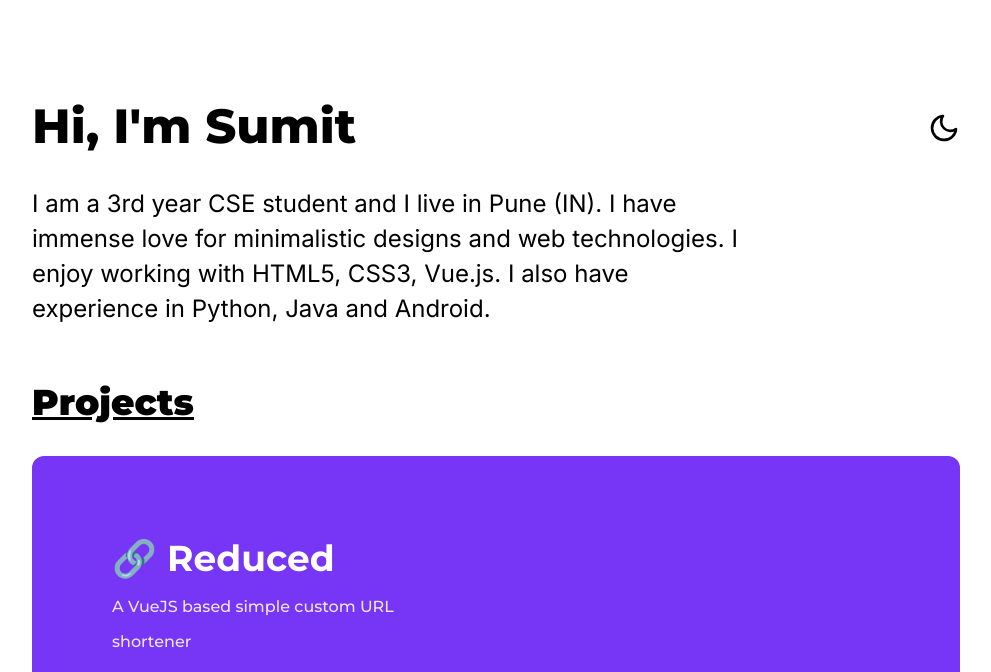
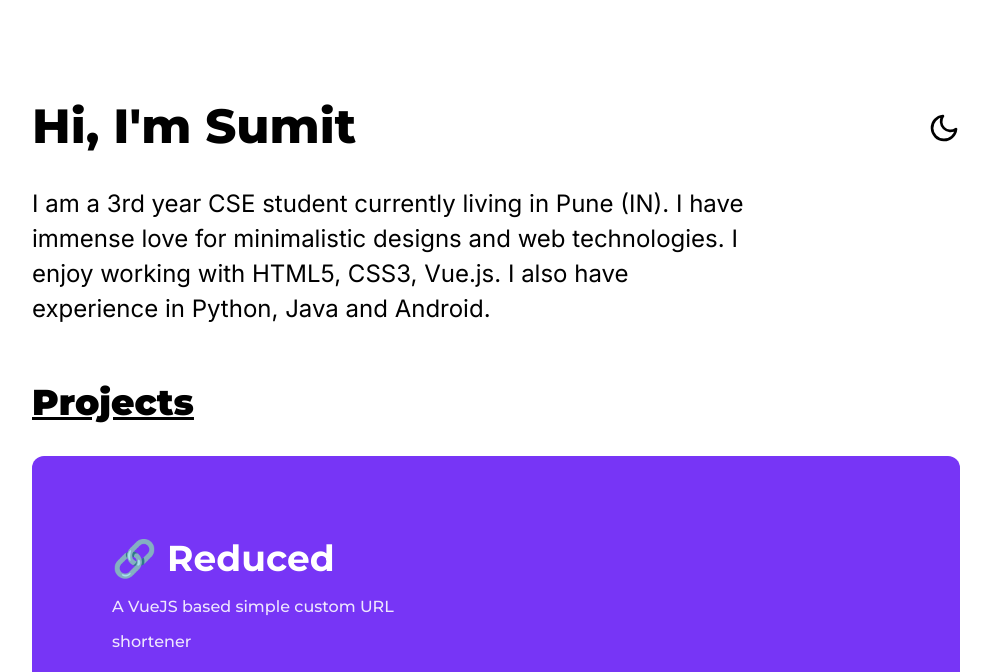
Before and after one commit to harshchauhdary/hrshcdry.github.io, a plain HTML site: page index.html in a window 1280 px wide. Shown: the top 672 px of the page, without its empty margins (144-1135 px from the left). Drawn offline with nearby package versions, Linux system fonts and the light colour scheme.

Commit message:
modified bio

```diff
--- a/index.html
+++ b/index.html
@@ -62,7 +62,7 @@
 
                 <div class="animate-heading">
                     <p class=" lhs-copy measure">
-                        I am a 3rd year CSE student and I live in Pune (IN).
+                        I am a 3rd year CSE student currently living in Pune (IN).
                         I have immense love for minimalistic designs and web technologies. I enjoy working with HTML5,
                         CSS3, Vue.js. I also have experience in Python, Java and Android.</p>
 
```
